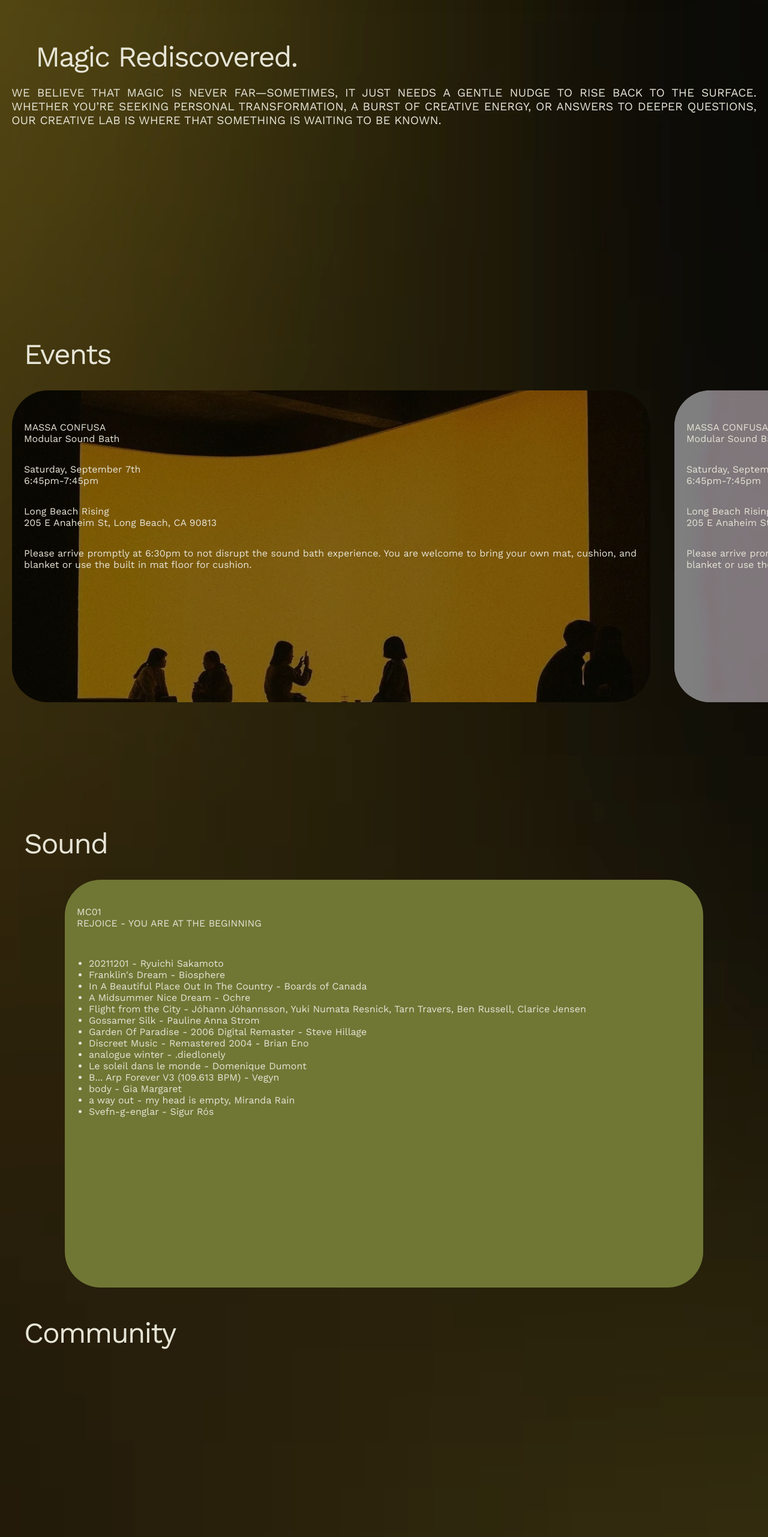
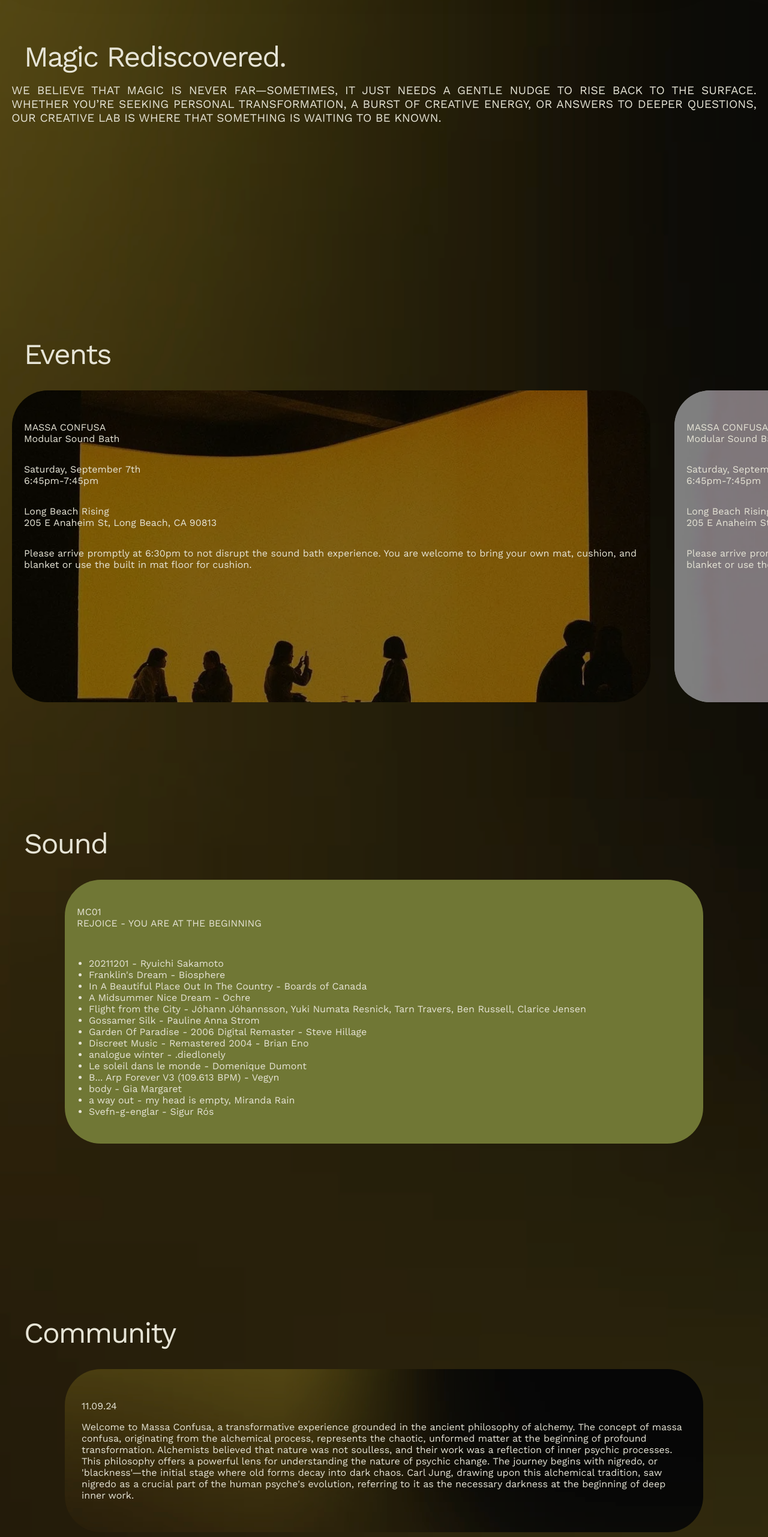
Before and after one commit to rbeatryss/massa, a React (Create React App) app: page / in a window 1280 px wide. Shown: the part 1550-4113 px from the top of the page at 60% size. Built offline with nearby package versions, Linux system fonts and the light colour scheme.

Commit message:
updated general layout

```diff
--- a/src/App.css
+++ b/src/App.css
@@ -68,21 +68,6 @@ p {
   -ms-overflow-style: none;
 }
 
-/* .horizontal-scroll-left {
-  display: flex;
-  overflow-x: auto;
-  padding: 80px 0;
-  padding-right: 30px;
-  scrollbar-width: none;
-  scroll-snap-type: x mandatory;
-  -ms-overflow-style: none;
-  direction: rtl;
-}
-
-.horizontal-scroll-left > * {
-  scroll-snap-align: start;
-} */
-
 .horizontal-scroll::-webkit-scrollbar {
   display: none;
   cursor: grab;
@@ -99,19 +84,18 @@ p {
 }
 
 .about,
-.magic,
 .sounds,
 .sound,
 .sound,
 .community,
 .events {
-  /* margin: 1rem 1.2rem; */
   height: 100vh;
 }
+
 .about,
-.magic {
+.magic-description,
+.closing {
   margin: 1rem 1.2rem;
-  height: 100vh;
 }
 
 .about {
@@ -133,6 +117,7 @@ p {
 
 .magic {
   height: 60vh;
+  max-width: 100vw;
 }
 
 .about-title,
@@ -142,6 +127,7 @@ p {
 .magic-title,
 .sound-title {
   margin: 1rem 2.5rem;
+  word-wrap: break-word;
 }
 
 .magic-description {
@@ -149,24 +135,67 @@ p {
   text-justify: inter-word;
 }
 
+.closing {
+  display: flex;
+  flex-direction: column;
+  justify-content: space-between;
+  align-items: center;
+}
+
 .quote {
   font-size: 1.2em;
   font-weight: 400;
   text-align: center;
   margin: 1.5rem auto;
-  width: 80%;
+  width: 70%;
+}
+
+footer {
+  position: relative;
+  color: #fff;
+  padding: 2rem 1.2rem;
+}
+
+.footer-container {
+  display: flex;
+  justify-content: space-between;
+  position: relative;
+
 }
 
 .date {
-  text-align: left;
+  align-self:flex-end;
 }
 
+.btn-container {
+  bottom: 20px;
+  right: 20px;
+  display: flex;
+  gap: 10px;
+}
 
-/* @keyframes App-logo-spin {
-  from {
-    transform: rotate(0deg);
-  }
-  to {
-    transform: rotate(360deg);
-  }
-} */
+.action-btn {
+  width: 3rem;
+  height: 3rem;
+  background-color: rgba(238, 231, 159, 0.1);
+  cursor: pointer;
+  border-radius: 20px;
+  color: #E6E4D6;
+  border: 1px solid #8d8c81;
+  display: flex;
+  align-items: center;
+  justify-content: center;
+}
+
+.action-btn img {
+  width: 20px;
+  height: 20px;
+}
+
+.action-btn:active {
+  background-color: rgba(238, 231, 159, 0.3);
+}
+
+.action-btn:hover {
+  background-color: rgba(238, 231, 159, 0.2);
+}
--- a/src/App.jsx
+++ b/src/App.jsx
@@ -14,8 +14,12 @@ import redCard from "./assets/redCard.svg";
 import eventBackground from "./assets/eventsIMG.png"
 import eventBackground2 from "./assets/eventImage2.jpg"
 import logoLanding from "./assets/logoLanding.svg"
+import communityBackground from "./assets/siteBackground.png"
+import email from './assets/mail.svg'
+import instagram from './assets/instagram.svg'
 
 import './App.css';
+import CommunityCard from './components/cards/cummunityCard/CommunityCard';
 
 function App() {
   const bookCardData = [
@@ -100,6 +104,13 @@ function App() {
       eventAddress2Line: "205 E Anaheim St, Long Beach, CA 90813",
       description: "Please arrive promptly at 6:30pm to not disrupt the sound bath experience. You are welcome to bring your own mat, cushion, and blanket or use the built in mat floor for cushion."
     },
+  ];
+  const communityCardData = [
+    {
+      backgroundImage: communityBackground,
+      date: "11.09.24",
+      post: "Welcome to Massa Confusa, a transformative experience grounded in the ancient philosophy of alchemy. The concept of massa confusa, originating from the alchemical process, represents the chaotic, unformed matter at the beginning of profound transformation. Alchemists believed that nature was not soulless, and their work was a reflection of inner psychic processes. This philosophy offers a powerful lens for understanding the nature of psychic change. The journey begins with nigredo, or 'blackness'—the initial stage where old forms decay into dark chaos. Carl Jung, drawing upon this alchemical tradition, saw nigredo as a crucial part of the human psyche's evolution, referring to it as the necessary darkness at the beginning of deep inner work."
+    }
   ];
 
   const [isMenuOpen, setIsMenuOpen] = useState(false);
@@ -204,25 +215,41 @@ function App() {
       </div>
       <div ref={communityRef} className="community">
         <h2 className='community-title'>Community</h2>
+        {communityCardData.map((card, index) => (
+          <CommunityCard
+            key={index}
+            backgroundImage={card.backgroundImage}
+            // beforeBackground={card.beforeBackground}
+            date={card.date}
+            post={card.post}
+          />
+        ))}
+
       </div>
-      <div className="text">
+      {/* <div className="text">
         <h3 className="text-animation">
-          {/* FROM MEDITATIVE JOURNEYS TO PHILOSOPHICAL DEEP-DIVES, AND IMMERSIVE SOUNDSCAPES THAT GUIDE YOUR INTROSPECTION, WE CURATE EXPERIENCES DESIGNED TO EXPAND YOUR PERCEPTION AND CONSCIOUSNESS. */}
         </h3>
-      </div>
+      </div> */}
       <div className="closing">
         <img src={logoLanding} />
         <h3 className="quote">
-          MASSA CONFUSA IS A SPACE FOR HOLISTIC EXPLORATION, WHERE WE EMBRACE THE UNKNOWN AS A DRIVING FORCE THROUGH EXPERIMENTATION, OBSERVATION, AND PRACTICE.
+          MASSA CONFUSA IS A SPACE FOR HOLISTIC EXPLORATION, WHERE WE EMBRACE THE UNKNOWN AS A DRIVING FORCE THROUGH EXPERIMENTATION, OBSERVATION, AND PRACTICE.
         </h3>
         <div className="title">
           <h1>MASSA CONFUSA</h1>
         </div>
       </div>
       <footer>
-        <div className="footer">
-          {/* buttons */}
+        <div className="footer-container">
           <p className='date'>©2024</p>
+          <div className='btn-container'>
+            <button className="action-btn">
+              <img src={email} alt="email" />
+            </button>
+            <button className="action-btn">
+              <img src={instagram} alt="instagram" />
+            </button>
+          </div>
         </div>
       </footer>
     </div>
--- a/src/components/cards/cummunityCard/CommunityCard.css
+++ b/src/components/cards/cummunityCard/CommunityCard.css
@@ -1,27 +1,17 @@
 .community-card {
-    height: 80vh;
+    height: auto;
     width: 80vw;
     padding: 20px;
     border-radius: 60px;
     color: #E6E4D6;
     text-align: start;
     margin: 2rem auto;
-    background-color: #707735;
 }
 
 .community-card-container {
-    margin: 1.5em 0;
+    margin: 2rem 0.5rem;
 }
 
-.community-card-title,
-.community-card-descriptor {
-    margin: 0;
+.community-card-date{
+    margin-bottom: 1rem;
 }
-
-.community-card-descriptor {
-    margin-bottom: 3rem;
-}
-
-ul {
-    padding: 0 0 0 20px;
-}
--- a/src/components/cards/cummunityCard/CommunityCard.jsx
+++ b/src/components/cards/cummunityCard/CommunityCard.jsx
@@ -1,34 +1,18 @@
 import React from 'react';
 import './CommunityCard.css';
 
-
-const CommunityCard = ({  }) => {
+const CommunityCard = ({ backgroundImage, date, post }) => {
     return (
-        <div className="community-card">
-        <div className="community-card-container">
-            <p className="community-card-title">MC01</p>
-            <p className="community-card-descriptor">REJOICE - YOU ARE AT THE BEGINNING</p>
-            <div className="community-list-container">
-                <ul>
-                    <li>20211201 - Ryuichi Sakamoto</li>
-                    <li>Franklin's Dream - Biosphere</li>
-                    <li>In A Beautiful Place Out In The Country - Boards of Canada</li>
-                    <li> A Midsummer Nice Dream - Ochre</li>
-                    <li>Flight from the City - Jóhann Jóhannsson, Yuki Numata Resnick, Tarn Travers, Ben Russell, Clarice Jensen</li>
-                    <li>Gossamer Silk - Pauline Anna Strom</li>
-                    <li>Garden Of Paradise - 2006 Digital Remaster - Steve Hillage</li>
-                    <li>Discreet Music - Remastered 2004 - Brian Eno</li>
-                    <li>analogue winter - .diedlonely</li>
-                    <li>Le soleil dans le monde - Domenique Dumont</li>
-                    <li>B... Arp Forever V3 (109.613 BPM) - Vegyn</li>
-                    <li>body - Gia Margaret</li>
-                    <li> a way out - my head is empty, Miranda Rain</li>
-                    <li> Svefn-g-englar - Sigur Rós</li>
-                </ul>
+        <div className="community-card"
+            style={{
+                backgroundImage: `url(${backgroundImage})`,
+                backgroundSize: 'cover',
+                backgroundPosition: 'center',
+            }}>
+            <div className="community-card-container">
+                <p className="community-card-date">{date}</p>
+                <p className="community-card-post">{post}</p>
             </div>
-            <div className="community-button-container">
-            </div>
-        </div>
         </div>
     );
 };
--- a/src/components/cards/soundCard/SoundCard.css
+++ b/src/components/cards/soundCard/SoundCard.css
@@ -1,5 +1,5 @@
 .sound-card {
-    height: 80vh;
+    height: auto;
     width: 80vw;
     padding: 20px;
     border-radius: 60px;
```
Also changed, not shown: src/assets/instagram.svg (added), src/assets/mail.svg (added).
